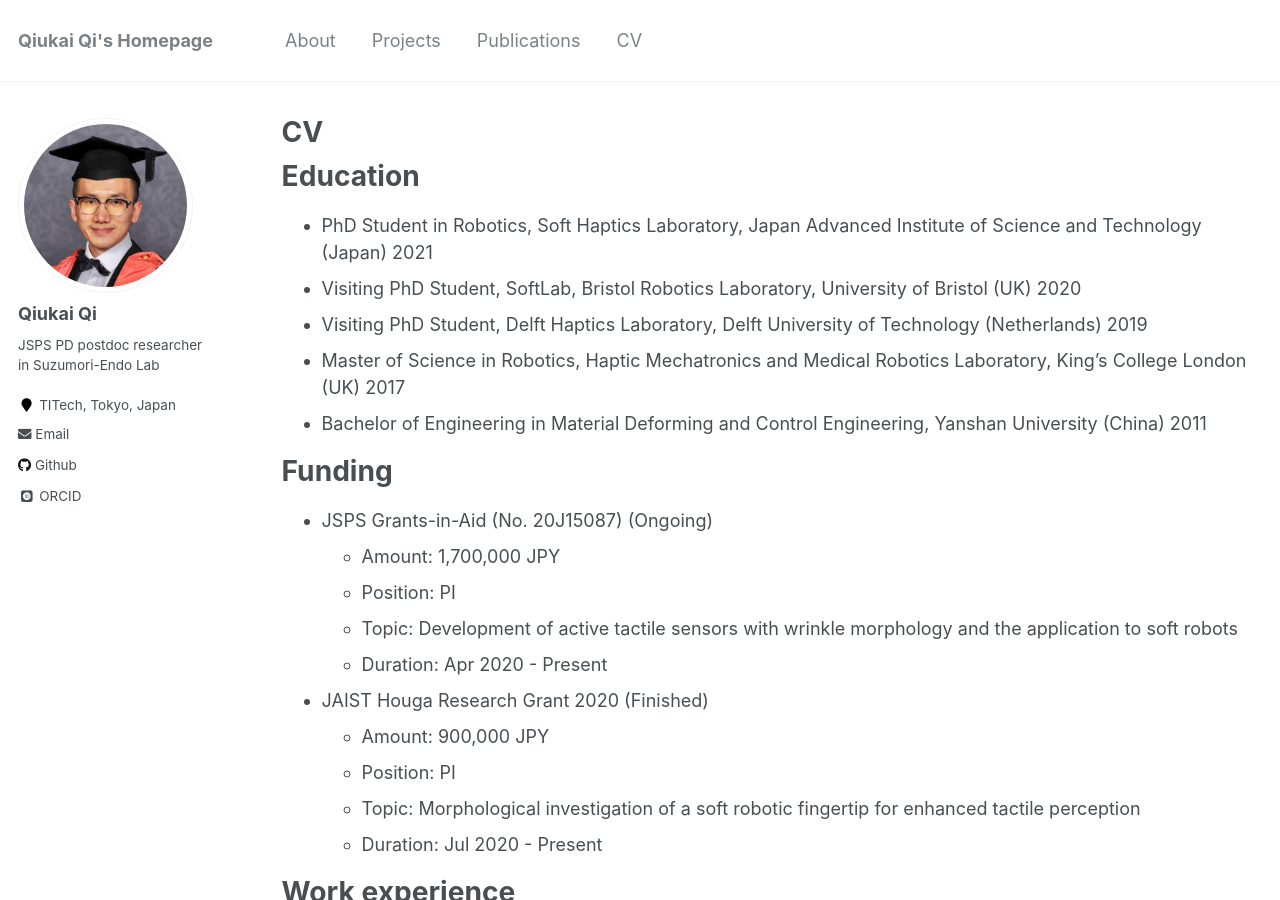
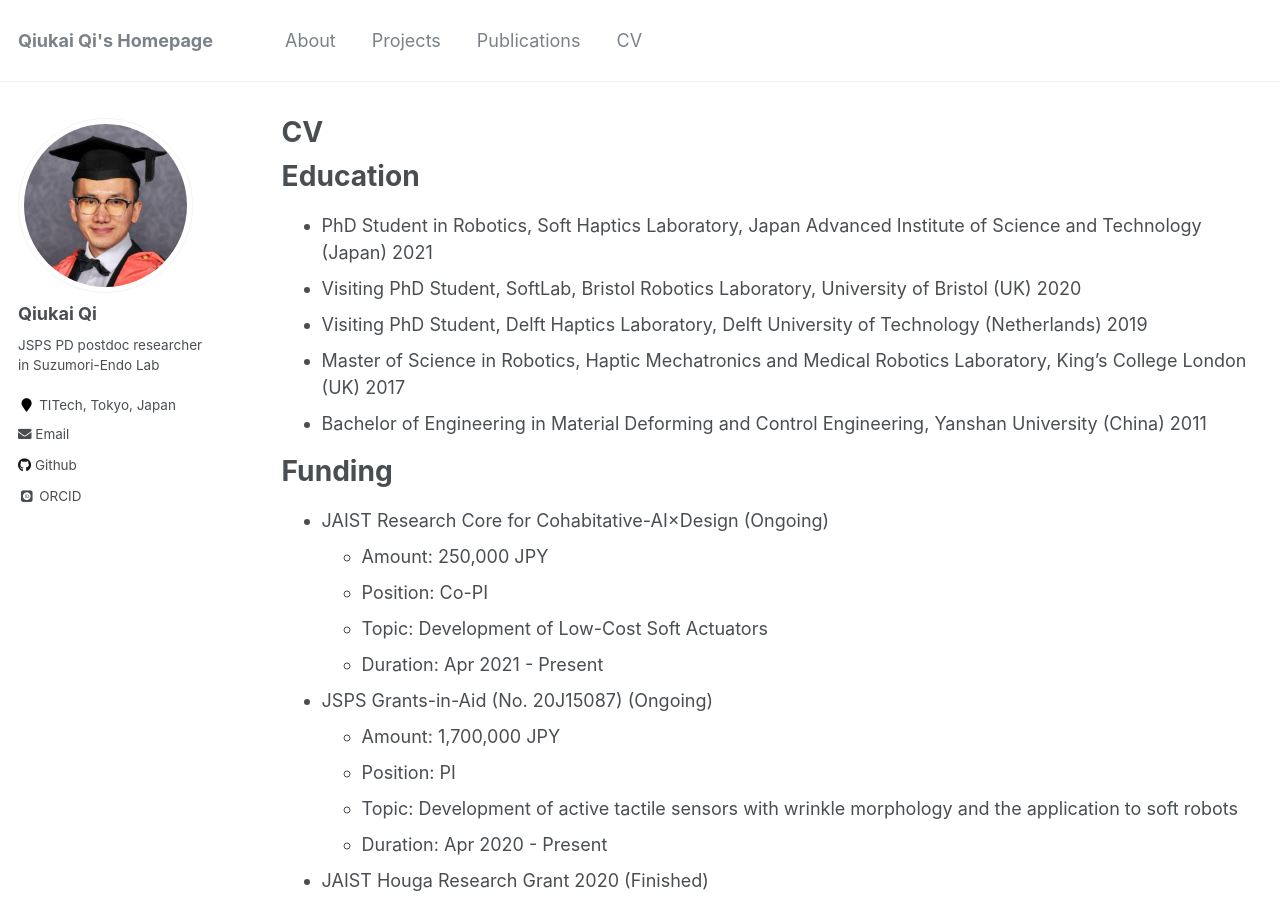
Before and after one commit to QiukaiQi/qiukaiqi.github.io, a Jekyll site: the page built from _pages/CV.md, in a window 1280 px wide and 900 px high. Built offline with Jekyll 4.4.1, drawn with Linux system fonts in a browser that asks for light colours; some web fonts are replaced; some of the changed text lies outside the part shown.

Commit message:
Update CV.md

```diff
--- a/_pages/CV.md
+++ b/_pages/CV.md
@@ -20,6 +20,12 @@ Education
 
 Funding
 ======
+* JAIST Research Core for Cohabitative-AI×Design (Ongoing)
+  * Amount: 250,000 JPY
+  * Position: Co-PI
+  * Topic: Development of Low-Cost Soft Actuators
+  * Duration: Apr 2021 - Present
+
 * JSPS Grants-in-Aid (No. 20J15087) (Ongoing)
   * Amount: 1,700,000 JPY
   * Position: PI
```
Also changed, not shown: other parts of _pages/CV.md (+1 -0 lines).
